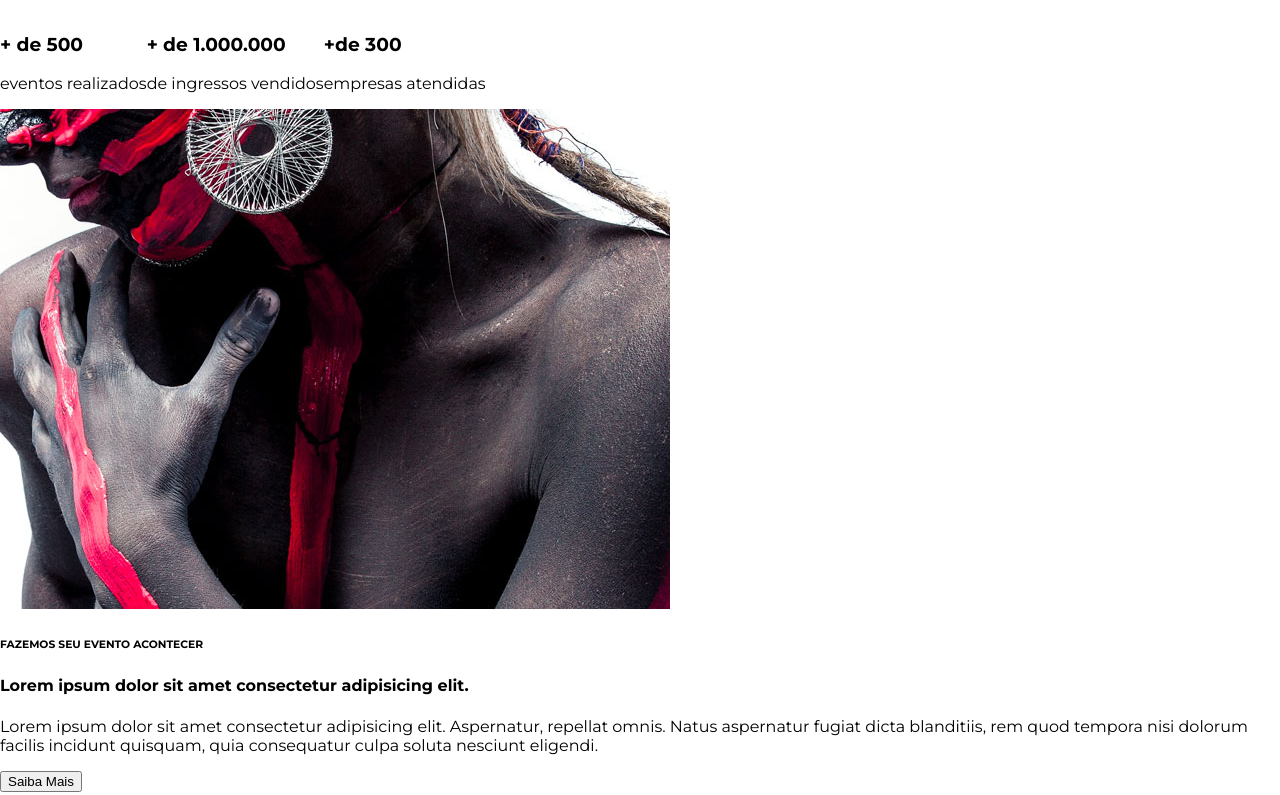
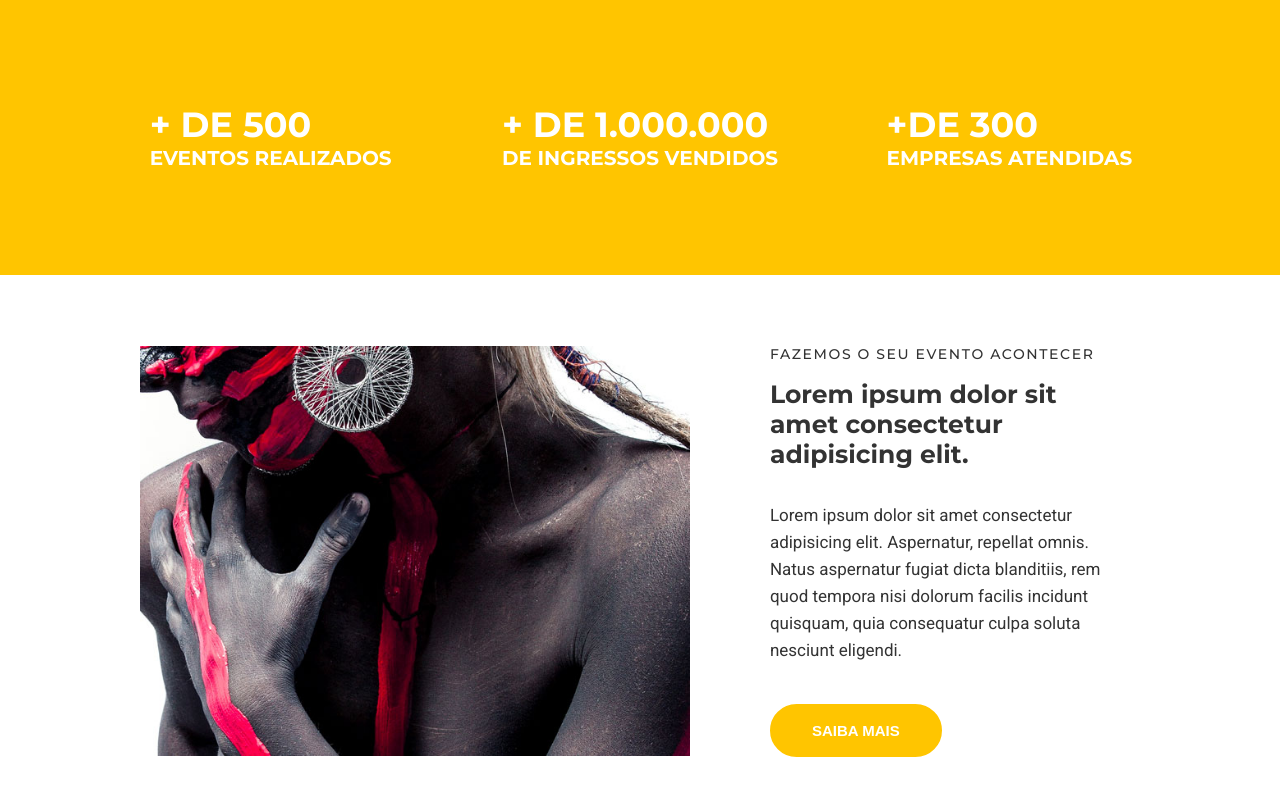
Before and after one commit to eduardoaraujogomes/studion, a website: page src/index.html in a window 1280 px wide. Shown: the part 802-1597 px from the top of the page. Drawn offline with Linux system fonts and the light colour scheme.

Commit message:
feat(style):added the style for the main section

```diff
--- a/src/index.html
+++ b/src/index.html
@@ -9,6 +9,7 @@
 
 <body>
   <nav class="navbar">
+    <div class="container navbar__container">
       <h1 class="logo-studion">
         Studi<span class="copy--primary">on</span>
         <span class="logo-studion__subtitle">Eventos</span>
@@ -40,6 +41,7 @@
           </a>
         </li>
       </ul>
+    </div>
   </nav>
 
   <header>
@@ -56,26 +58,37 @@
   </header>
 
   <main>
-    <section>
-      <ul>
+    <section id="counter">
+      <ul class="container counter__container">
         <li>
-          <h3>+ de 500 </h3>eventos realizados
+          <h3>+ de 500
+            <small>
+              eventos realizados
+            </small>
+          </h3>
         </li>
         <li>
-          <h3>+ de 1.000.000 </h3>de ingressos vendidos
+          <h3>+ de 1.000.000
+            <small>
+              de ingressos vendidos
+          </small>
+          </h3>
         </li>
         <li>
-          <h3>+de 300 </h3>empresas atendidas
+          <h3>+de 300
+            <small>
+              empresas atendidas
+            </small>
+          </h3>
         </li>
       </ul>
-
     </section>
 
-    <section>
-      <div>
-        <img src="./images/institutional.jpg" alt="" />
+    <section class="container institutional">
+      <img class="institutional__image" src="./images/institutional.jpg" alt="Studion institutional" />
+      <div class="institutional__copy">
         <h6>
-          FAZEMOS SEU EVENTO ACONTECER
+          Fazemos o seu evento acontecer
         </h6>
         <h4>
           Lorem ipsum dolor sit amet consectetur adipisicing elit.
@@ -83,7 +96,7 @@
         <p>
           Lorem ipsum dolor sit amet consectetur adipisicing elit. Aspernatur, repellat omnis. Natus aspernatur fugiat dicta blanditiis, rem quod tempora nisi dolorum facilis incidunt quisquam, quia consequatur culpa soluta nesciunt eligendi.
         </p>
-        <button>Saiba Mais</button>
+        <button class="btn btn--institutional">Saiba Mais</button>
       </div>
     </section>
 
--- a/src/style.css
+++ b/src/style.css
@@ -1,4 +1,4 @@
-@import url('https://fonts.googleapis.com/css2?family=Montserrat:wght@300;400;700;900&display=swap');
+@import url('https://fonts.googleapis.com/css2?family=Montserrat:wght@300;400;500;700;900&family=Roboto&display=swap');
 
 * {
   box-sizing: border-box;
@@ -7,14 +7,28 @@
 :root {
   font-family: 'Montserrat', sans-serif;
   font-size: 16px;
+  --color-copy: #333;
   --color-primary: #FFC500;
   --default-padding: 1rem;
+  color: var(--color-copy)
+
 
 }
 
 body {
   margin: 0;
   padding-top: 7.75rem;
+}
+
+header,
+main,
+footer {
+  overflow-x:hidden;
+}
+
+.container {
+  max-width: 1140px;
+  margin: 0 auto;
 }
 
 ul {
@@ -26,18 +40,23 @@ ul {
 .navbar {
   position: fixed; /* deixa a caixa da nav fixa no topo */
   z-index: 1; /* deixa a navbar a cima do position relative */
+  top: 0;
+  left: 0;
+  width: 100%;
+  background-color: #000;
+  color: #FFF;
+
+}
+
+.navbar__container {
+
   display: grid; /* trabalha com grid */
   grid-template-columns: 1fr 9fr; /* cria um template de 1 fracao (10% da tela)e 9 fracoes (90% da tela) */
   align-items: center; /* vai centralizar os elementos no centro */
-  top: 0;
-  left: 0;
 
   width: 100vw;
   height: 7.75rem;
   padding: 0 1rem;
-
-  background-color: #000;
-  color: #FFF;
 }
 
 .navbar__links {
@@ -131,8 +150,73 @@ ul {
 
 .btn:hover,
 .btn:active,
-.btn:focus {
+.btn:focus,
+.btn--institutional {
   border-color: var(--color-primary);
   background-color: var(--color-primary);
   color: #FFF;
 }
+
+#counter {
+  background-color: var(--color-primary);
+  color: #FFF;
+  text-transform: uppercase;
+}
+
+.counter__container {
+  display:grid;
+  grid-template-columns: repeat(auto-fill, minmax(300px, 1fr));
+  place-items: center;
+  padding: 4.375rem 1rem;
+}
+
+.counter__container h3 {
+  font-size: 2.1875rem;
+}
+
+.counter__container h3 small {
+  display: block;
+  font-size: 1.25rem;
+}
+
+.institutional {
+  display: grid;
+  grid-template-columns: auto auto;
+  gap: 3.125rem;
+  align-items: center;
+  padding: 4.375rem;
+}
+
+.institutional__image {
+  max-width: 550px;
+}
+
+.institutional__copy {
+  padding: 0 1.87rem;
+}
+
+.institutional__copy h6 {
+  font-size: 0.875rem;
+  font-weight: 500;
+  letter-spacing: .1rem;
+  text-transform: uppercase;
+  margin: 0;
+}
+
+.institutional__copy h4 {
+  font-size: 1.5625rem;
+  margin-top: 1rem;
+}
+
+.institutional p {
+  font-family: 'Roboto', sans-serif;
+  font-size: 1.0625rem;
+  line-height: 1.6875rem;
+  margin-bottom: 0;
+  margin-bottom: 2.5rem;
+}
+
+.btn--institutional:hover {
+  color: var(--color-copy);
+  background: unset;
+}
```
Lines whose indentation alone changed are shown as unchanged.
